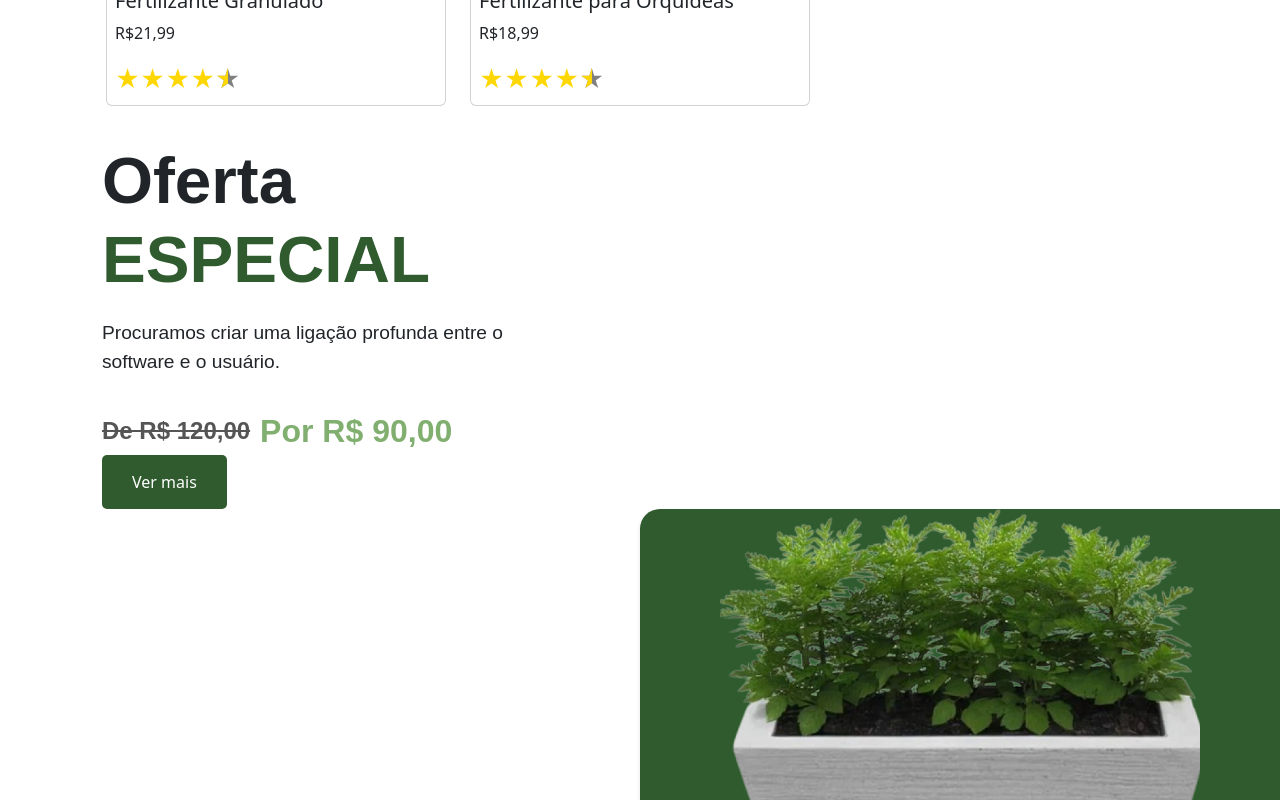
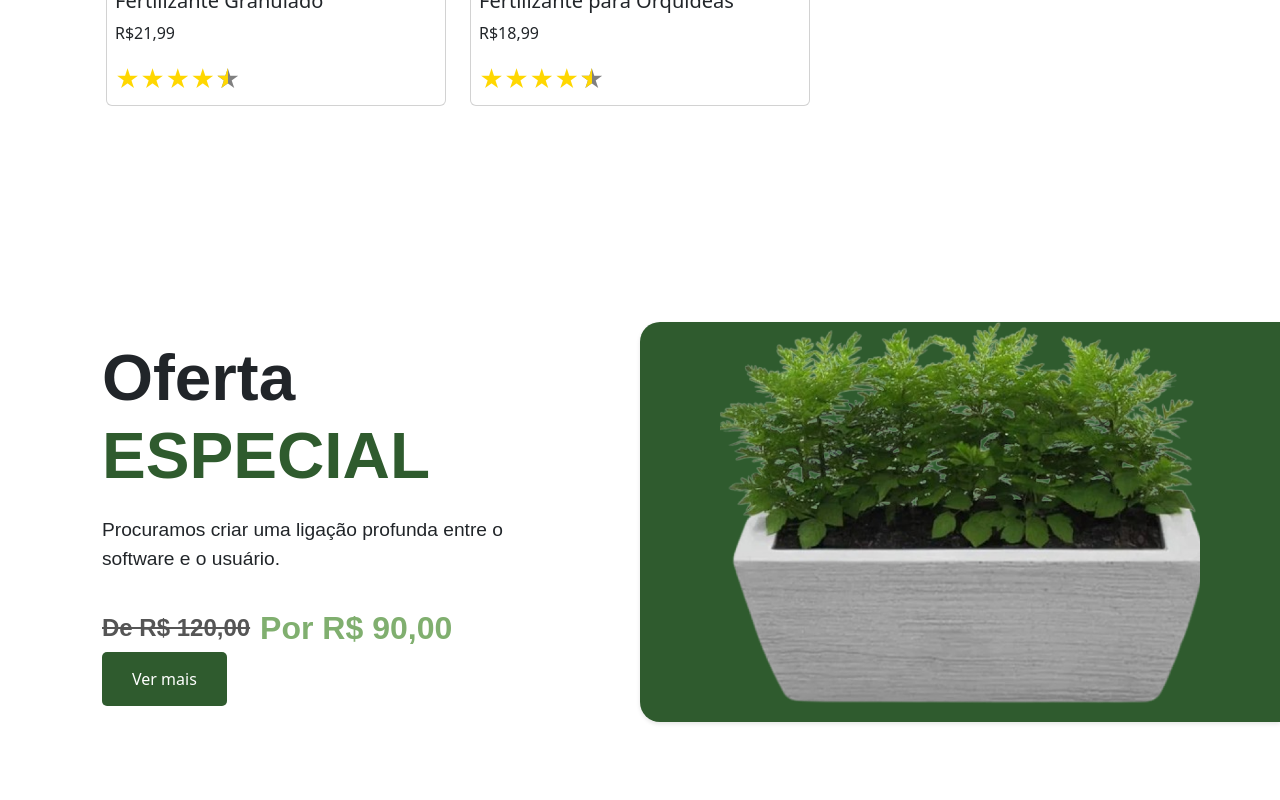
Before and after one commit to Plantsp/plantsp, a React (Create React App) app: page / in a window 1280 px wide. Shown: the part 4500-5300 px from the top of the page. Built offline with nearby package versions, Linux system fonts and the light colour scheme.

Commit message:
Ajuste de layout

```diff
--- a/src/components/SpecialOffer/specialoffer.js
+++ b/src/components/SpecialOffer/specialoffer.js
@@ -4,7 +4,7 @@ const plantalddireito = process.env.PUBLIC_URL + '/assets/img/plantalddireito.pn
 
 function SpecialOffer() {
   return (
-    <div className="offer-container d-none d-sm-none d-md-block">
+    <div className="offer-container d-none d-sm-none d-md-flex d-md-block">
       {/* Lado esquerdo com as informações */}
       <div className="offer-text">
         <h1>Oferta <br/><span className="especial">ESPECIAL</span></h1>
```
